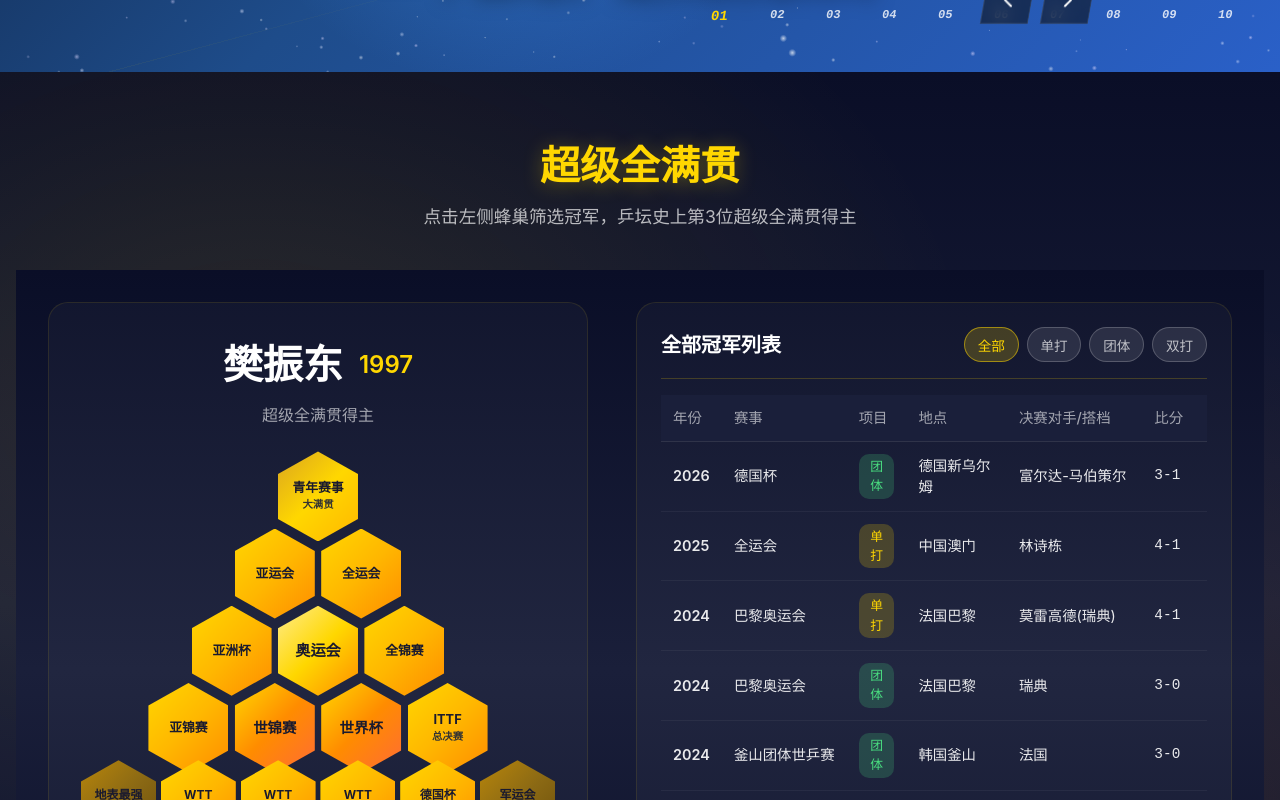
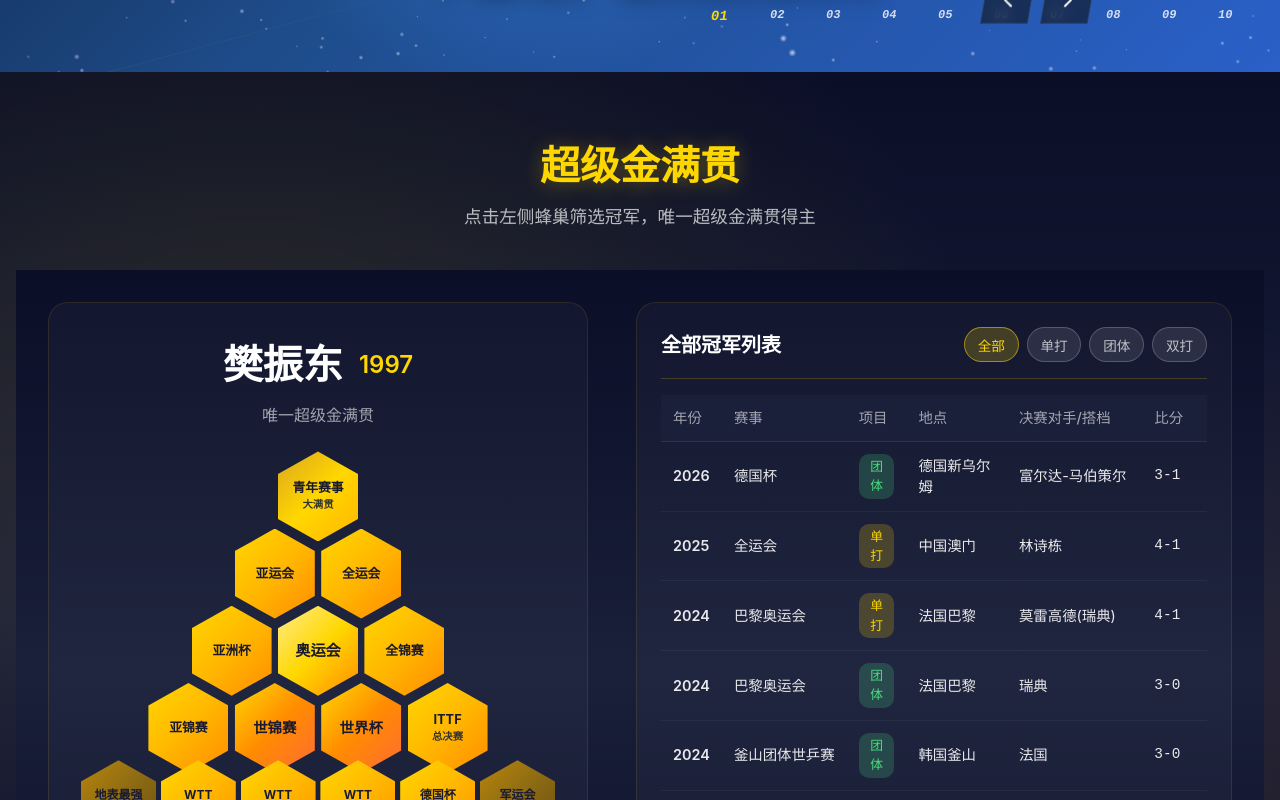
Before and after one commit to Matthewyin/fanzdnet, a Nuxt app: page / in a window 1280 px wide. Shown: the part 720-1520 px from the top of the page. Built offline with nearby package versions, Linux system fonts and the light colour scheme.

Commit message:
fix: 更新超级金满贯相关文案，修复nginx冲突问题
- 统一使用'唯一超级金满贯'表述
- 删除系统nginx init.d启动脚本
- 确保OpenResty开机自动启动
- 修复80/443端口冲突问题

```diff
--- a/components/ChampionShowcase.vue
+++ b/components/ChampionShowcase.vue
@@ -8,7 +8,7 @@
             <h2 class="player-name">樊振东</h2>
             <span class="player-year">1997</span>
           </div>
-          <p class="champion-subtitle">超级全满贯得主</p>
+          <p class="champion-subtitle">唯一超级金满贯</p>
         </div>
 
         <!-- 蜂巢金字塔 -->
--- a/components/ChampionWall.vue
+++ b/components/ChampionWall.vue
@@ -6,7 +6,7 @@
         <h2 class="player-name">樊振东</h2>
         <span class="player-year">1997</span>
       </div>
-      <p class="champion-subtitle">超级全满贯得主</p>
+      <p class="champion-subtitle">唯一超级金满贯得主</p>
     </div>
 
     <!-- 蜂巢金字塔 -->
@@ -93,7 +93,7 @@
       <div class="stat-divider"></div>
       <div class="stat-item">
         <span class="stat-number">{{ superGrandSlam ? '✓' : '' }}</span>
-        <span class="stat-label">超级全满贯</span>
+        <span class="stat-label">唯一超级金满贯</span>
       </div>
     </div>
   </div>
--- a/components/TheFooter.vue
+++ b/components/TheFooter.vue
@@ -42,7 +42,7 @@
 
       <!-- 底部版权 -->
       <div class="footer-bottom">
-        <p class="copyright">{{ t('footer.copyright', '© 2024 Fanzd.net - 樊振东非官方粉丝网站') }}</p>
+        <p class="copyright">{{ t('footer.copyright', '© 2026 Fanzd.net - 樊振东非官方粉丝网站') }}</p>
         <p class="rights">{{ t('footer.allRightsReserved', '保留所有权利') }}</p>
       </div>
     </div>
--- a/data/heroData/zh-CN.ts
+++ b/data/heroData/zh-CN.ts
@@ -137,7 +137,7 @@ export const heroEventsData: HeroEvent[] = [
     date: '2025-11-16',
     year: '2025',
     title: '第十五届全运会男单冠军 - 成功卫冕',
-    description: '在上海队选手林诗栋一度9:4领先的情况下,樊振东连追7分逆转首局。之后状态爆发,连下三城,以11:5、11:3、11:4的比分获得冠军。这是樊振东在全运会男单项目上的第二次夺冠,成功卫冕。',
+    description: '在对手林诗栋一度9:4领先的情况下,樊振东连追7分逆转首局。之后状态爆发,连下三城,以11:5、11:3、11:4的比分获得冠军。这是樊振东在全运会男单项目上的第二次夺冠,成功卫冕。',
     eventType: HeroEventType.WorldChampionship,
     location: '中国澳门',
     achievements: ['全运会男单冠军', '第六枚全运会金牌', '成功卫冕'],
@@ -149,7 +149,7 @@ export const heroEventsData: HeroEvent[] = [
     date: '2025-11-16',
     year: '2025',
     title: '第十五届全运会团体决赛 - 个人轮次战胜王楚钦',
-    description: '第十五届全运会乒乓球男团决赛中，樊振东在个人轮次中战胜王楚钦，为团队贡献关键得分。',
+    description: '第十五届全运会乒乓球男团决赛中，樊振东在个人轮次中战胜王楚钦，实现赛事双杀对手，为团队贡献关键得分。',
     eventType: HeroEventType.Tournament,
     location: '中国澳门',
     finalStanding: '亚军',
--- a/locales/zh-CN.json
+++ b/locales/zh-CN.json
@@ -26,10 +26,10 @@
     "description": "点击下方的按钮，开始你的创作之旅。",
     "button": "获取新灵感",
     "loading": "正在获取灵感...",
-    "error": "抱歉，灵感暂时枯竭了，请稍后再试。"
+    "error": "抱歉，灵感蓄力中，请稍后再试。"
   },
   "about": {
-    "description1": "本网站是由球迷为樊振东建立的非官方信息站，旨在分享和记录他的职业生涯点滴。",
+    "description1": "本网站是由球迷为樊振东建立的非官方信息站，分享和记录他的职业生涯点滴。",
     "description2": "所有内容均整理自公开网络渠道，如有任何疑问或建议，请随时联系我们。"
   },
   "theme": {
@@ -78,9 +78,7 @@
     "filter": "筛选",
     "all": "全部",
     "match": "比赛",
-    "training": "训练",
     "media": "媒体",
-    "life": "生活",
     "total": "共 {count} 条动态",
     "categories": "分类",
     "item1": {
@@ -90,7 +88,7 @@
     },
     "item2": {
       "title": "全运会男单卫冕成功，收获第六枚全运会金牌",
-      "excerpt": "在第十五届全运会男单决赛中，樊振东以4:1战胜林诗栋成功卫冕，成为继马龙之后第二位实现全运会男单蝉联的选手。",
+      "excerpt": "在第十五届全运会男单决赛中，樊振东以4:1战胜林诗栋成功卫冕，蝉联全运会男单冠军。",
       "source": "央视体育"
     },
     "item3": {
@@ -110,11 +108,11 @@
     },
     "item6": {
       "title": "巴黎奥运会男单夺冠，成就大满贯伟业",
-      "excerpt": "在巴黎奥运会乒乓球男单决赛中，樊振东4:1战胜莫雷加德夺得金牌，集齐三大赛单打冠军，成就大满贯伟业。",
+      "excerpt": "在巴黎奥运会乒乓球男单决赛中，樊振东4:1战胜莫雷加德夺得金牌，集齐三大赛单打冠军，成就超级金满贯伟业。",
       "source": "Olympics.com"
     },
     "item7": {
-      "title": "巴黎奥运经典逆转！4:3险胜张本智和晋级四强",
+      "title": "巴黎奥运经典逆转！4:3战胜张本智和晋级四强",
       "excerpt": "巴黎奥运会男单1/4决赛，樊振东在0:2、2:3落后的绝境下，以4:3逆转击败日本选手张本智和，上演惊天大逆转。",
       "source": "央视体育"
     }
@@ -122,7 +120,7 @@
   "footer": {
     "disclaimer": "本站所有数据均来源于互联网公开信息，仅供球迷交流学习使用。",
     "contact": "如有侵权或信息有误，请联系我们进行删除或更正。",
-    "copyright": "© 2024 Fanzd.net - 樊振东非官方粉丝网站",
+    "copyright": "© 2026 Fanzd.net - 樊振东非官方粉丝网站",
     "allRightsReserved": "保留所有权利",
     "tagline": "樊振东非官方粉丝网站",
     "quickLinks": "快速链接",
@@ -158,7 +156,7 @@
   },
   "pages": {
     "home": {
-      "title": "樊振东非官方粉丝网站 - Fanzd.net",
+      "title": "樊振东非官方粉丝网站 - fanzd.net",
       "description": "樊振东非官方粉丝网站，记录乒坛传奇的每一个精彩瞬间"
     },
     "updates": {
--- a/pages/index.vue
+++ b/pages/index.vue
@@ -7,8 +7,8 @@
     <section class="champion-showcase-section">
       <div class="container-wide">
         <div class="section-header">
-          <h2 class="section-title">{{ $t('home.champion.title', '超级全满贯') }}</h2>
-          <p class="section-subtitle">{{ $t('home.champion.subtitle', '点击左侧蜂巢筛选冠军，乒坛史上第3位超级全满贯得主') }}</p>
+          <h2 class="section-title">{{ $t('home.champion.title', '超级金满贯') }}</h2>
+          <p class="section-subtitle">{{ $t('home.champion.subtitle', '点击左侧蜂巢筛选冠军，唯一超级金满贯得主') }}</p>
         </div>
         <ChampionShowcase />
       </div>
```
Also changed, not shown: data/heroData/timeline/zh-CN.ts (+4 -4 lines).
